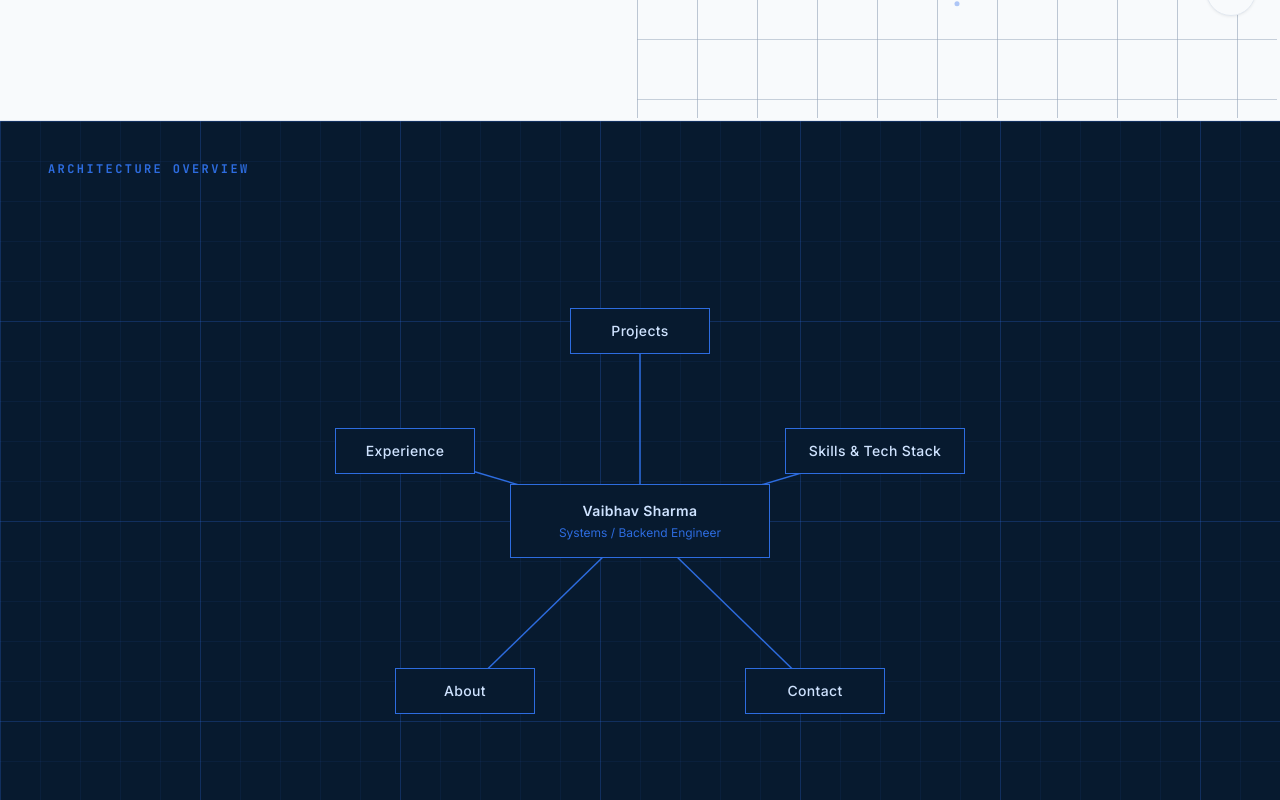
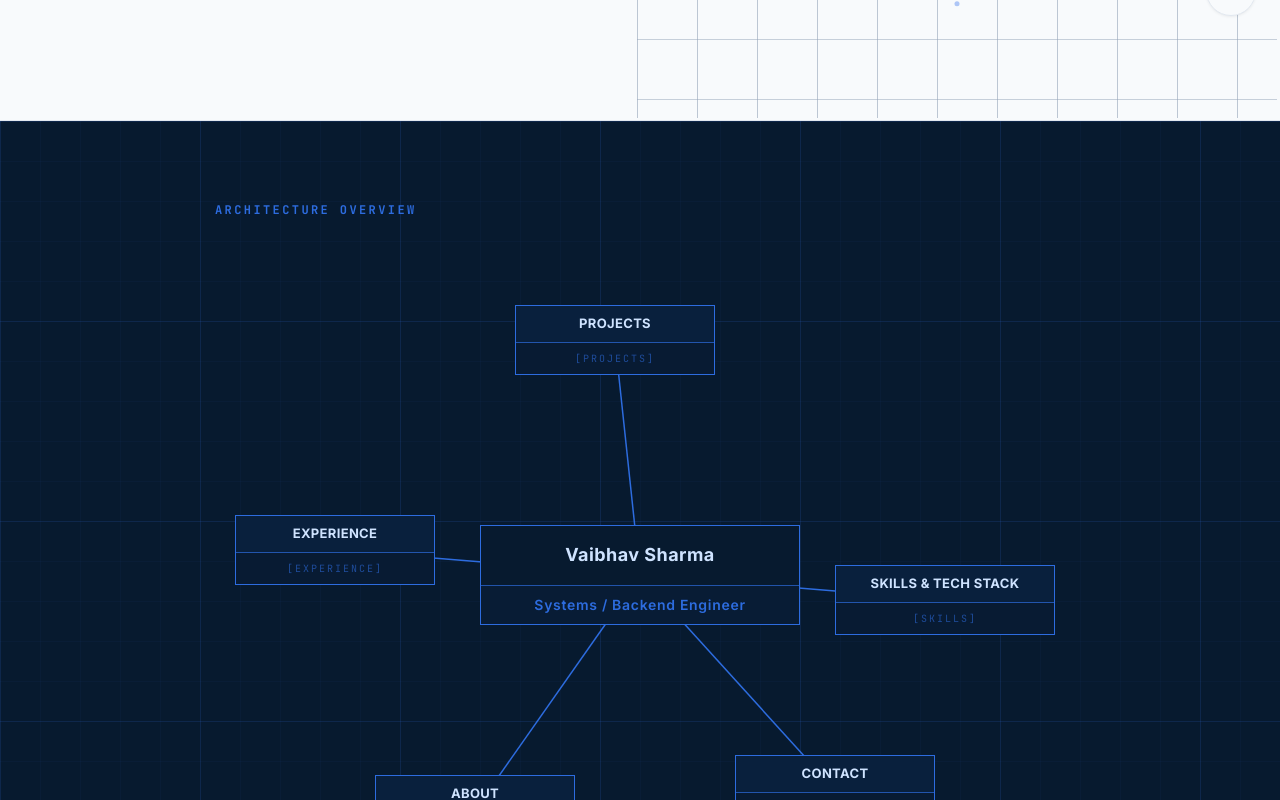
Before and after one commit to sharmavaibhav31/sharmavaibhav31, a React (Vite) app: page / in a window 1280 px wide. Shown: the part 760-1560 px from the top of the page. Built offline with nearby package versions, Linux system fonts and the light colour scheme.

Commit message:
Updated Animation in architecture screen

```diff
--- a/src/components/sections/ArchitectureSection.tsx
+++ b/src/components/sections/ArchitectureSection.tsx
@@ -17,55 +17,55 @@ const nodes: ArchitectureNode[] = [
     {
         id: 'center',
         label: ['Vaibhav Sharma', 'Systems / Backend Engineer'],
-        cx: 325,
-        cy: 250,
-        width: 260,
-        height: 74,
+        cx: 425,
+        cy: 325,
+        width: 320,
+        height: 100,
         description: 'System Root: Orchestrating backend architecture, API design, and production-grade software deployments.',
     },
     {
         id: 'projects',
         label: 'Projects',
-        cx: 325,
-        cy: 60,
-        width: 140,
-        height: 46,
+        cx: 400,
+        cy: 90,
+        width: 200,
+        height: 70,
         description: 'Repository of robust systems, APIs, and scalable infrastructure deployments.',
     },
     {
         id: 'experience',
         label: 'Experience',
-        cx: 90,
-        cy: 180,
-        width: 140,
-        height: 46,
+        cx: 120,
+        cy: 300,
+        width: 200,
+        height: 70,
         description: 'Professional timeline recounting engineering roles and critical system ownership.',
     },
     {
         id: 'skills',
         label: 'Skills & Tech Stack',
-        cx: 560,
-        cy: 180,
-        width: 180,
-        height: 46,
+        cx: 730,
+        cy: 350,
+        width: 220,
+        height: 70,
         description: 'Inventory of languages, frameworks, databases, and operational tooling.',
     },
     {
         id: 'about',
         label: 'About',
-        cx: 150,
-        cy: 420,
-        width: 140,
-        height: 46,
+        cx: 260,
+        cy: 560,
+        width: 200,
+        height: 70,
         description: 'Personal background, engineering philosophy, and analytical approach to problem-solving.',
     },
     {
         id: 'contact',
         label: 'Contact',
-        cx: 500,
-        cy: 420,
-        width: 140,
-        height: 46,
+        cx: 620,
+        cy: 540,
+        width: 200,
+        height: 70,
         description: 'Communication channels for technical discussions, roles, and consulting inquiries.',
     }
 ];
@@ -76,7 +76,7 @@ export const ArchitectureSection: React.FC = () => {
     return (
         <section
             id="architecture"
-            className="relative w-full min-h-[800px] flex items-center justify-center py-24 overflow-hidden border-b border-[#2D6CDF]/20"
+            className="relative w-full min-h-[900px] flex items-center justify-center py-24 overflow-hidden border-b border-[#2D6CDF]/20"
             style={{ backgroundColor: '#071A2F' }}
             aria-label="Architecture Overview"
         >
@@ -91,33 +91,35 @@ export const ArchitectureSection: React.FC = () => {
                 <svg width="100%" height="100%">
                     <defs>
                         <pattern id="blueprint-grid" width="40" height="40" patternUnits="userSpaceOnUse">
-                            <path d="M 40 0 L 0 0 0 40" fill="none" stroke="#2D6CDF" strokeWidth="0.5" opacity="0.3" />
+                            <path d="M 40 0 L 0 0 0 40" fill="none" stroke="#2D6CDF" strokeWidth="0.5" opacity="0.15" />
                         </pattern>
                         <pattern id="blueprint-grid-large" width="200" height="200" patternUnits="userSpaceOnUse">
                             <rect width="200" height="200" fill="url(#blueprint-grid)" />
-                            <path d="M 200 0 L 0 0 0 200" fill="none" stroke="#2D6CDF" strokeWidth="1" opacity="0.4" />
+                            <path d="M 200 0 L 0 0 0 200" fill="none" stroke="#2D6CDF" strokeWidth="1" opacity="0.25" />
                         </pattern>
                     </defs>
                     <rect width="100%" height="100%" fill="url(#blueprint-grid-large)" />
                 </svg>
             </motion.div>
 
-            {/* Top Left Label */}
-            <div className="absolute top-10 left-10 lg:left-12 z-10 font-mono text-[11px] lg:text-xs font-semibold tracking-[0.2em] text-[#2D6CDF]">
-                ARCHITECTURE OVERVIEW
-            </div>
+            {/* Main Interactive Diagram Container */}
+            <div className="relative z-10 flex flex-col w-full max-w-7xl mx-auto items-center justify-center -mt-10">
 
-            {/* Main Interactive Diagram Container */}
-            <div className="relative z-10 flex w-full max-w-7xl mx-auto items-center justify-center">
+                {/* Top Left Label - Closer to Diagram */}
+                <div className="w-[850px] max-w-full px-8 lg:px-0 mb-8 z-10">
+                    <div className="font-mono text-[11px] lg:text-xs font-semibold tracking-[0.2em] text-[#2D6CDF]">
+                        ARCHITECTURE OVERVIEW
+                    </div>
+                </div>
 
                 {/* Diagram */}
                 <motion.div
-                    className="relative w-[650px] h-[500px]"
-                    animate={{ x: hoveredNode ? -160 : 0 }}
+                    className="relative w-[850px] h-[650px] max-w-full transform scale-75 sm:scale-90 lg:scale-100 origin-center"
+                    animate={{ x: hoveredNode ? -100 : 0 }}
                     transition={{ duration: 0.3, ease: [0.25, 0.1, 0.25, 1] }}
                 >
                     {/* SVG Lines */}
-                    <svg className="absolute inset-0 w-full h-full pointer-events-none z-0" viewBox="0 0 650 500">
+                    <svg className="absolute inset-0 w-full h-full pointer-events-none z-0" viewBox="0 0 850 650">
                         {nodes.filter(n => n.id !== 'center').map((node, i) => {
                             const center = nodes.find(n => n.id === 'center')!;
                             const isHovered = hoveredNode?.id === node.id || hoveredNode?.id === 'center';
@@ -131,11 +133,11 @@ export const ArchitectureSection: React.FC = () => {
                                     x2={node.cx}
                                     y2={node.cy}
                                     stroke="#2D6CDF"
-                                    strokeWidth={isHovered ? 2 : 1.5}
+                                    strokeWidth={isHovered ? 2.5 : 1.5}
                                     className="transition-all duration-300"
                                     style={{
-                                        filter: isHovered ? 'drop-shadow(0 0 4px rgba(45,108,223,0.8))' : 'none',
-                                        opacity: isDimmed ? 0.15 : 1
+                                        filter: isHovered ? 'drop-shadow(0 0 5px rgba(45,108,223,0.9))' : 'none',
+                                        opacity: isDimmed ? 0.2 : 1
                                     }}
                                     initial={{ pathLength: 0 }}
                                     whileInView={{ pathLength: 1 }}
@@ -155,7 +157,7 @@ export const ArchitectureSection: React.FC = () => {
                         return (
                             <motion.div
                                 key={node.id}
-                                className="absolute flex flex-col items-center justify-center border cursor-pointer transition-all duration-300 z-10"
+                                className={`absolute flex flex-col border border-solid overflow-hidden cursor-pointer transition-all duration-300 z-10 bg-[#071A2F]`}
                                 style={{
                                     left: node.cx,
                                     top: node.cy,
@@ -163,10 +165,10 @@ export const ArchitectureSection: React.FC = () => {
                                     height: node.height,
                                     x: '-50%',
                                     y: '-50%',
-                                    backgroundColor: '#071A2F',
+                                    borderWidth: '1.5px',
                                     borderColor: isHovered ? '#61dca3' : '#2D6CDF',
                                     opacity: isDimmed ? 0.3 : 1,
-                                    boxShadow: isHovered ? '0 0 12px rgba(97,220,163,0.15) inset, 0 0 8px rgba(97,220,163,0.3)' : 'none',
+                                    boxShadow: isHovered ? '0 0 15px rgba(97,220,163,0.15) inset, 0 0 10px rgba(97,220,163,0.2)' : 'none',
                                 }}
                                 initial={{ opacity: 0, scale: 0.9 }}
                                 whileInView={{ opacity: 1, scale: 1 }}
@@ -179,17 +181,30 @@ export const ArchitectureSection: React.FC = () => {
                                 onMouseLeave={() => setHoveredNode(null)}
                             >
                                 {isCenter ? (
-                                    <div className="text-center transition-colors duration-300">
-                                        <div className={`font-semibold text-sm tracking-wide ${isHovered ? 'text-white' : 'text-[#CFE3FF]'}`}>
-                                            {(node.label as string[])[0]}
+                                    <div className="flex flex-col w-full h-full text-center transition-colors duration-300">
+                                        <div className="flex-1 flex items-center justify-center border-b-[1.5px] border-[#2D6CDF]/70 px-4">
+                                            <div className={`font-bold text-lg tracking-wide ${isHovered ? 'text-white' : 'text-[#CFE3FF]'}`}>
+                                                {(node.label as string[])[0]}
+                                            </div>
                                         </div>
-                                        <div className={`text-xs mt-1 ${isHovered ? 'text-[#61dca3]' : 'text-[#2D6CDF]'}`}>
-                                            {(node.label as string[])[1]}
+                                        <div className="h-[38px] flex items-center justify-center bg-[#2D6CDF]/[0.03]">
+                                            <div className={`text-sm font-semibold tracking-wider ${isHovered ? 'text-[#61dca3]' : 'text-[#2D6CDF]'}`}>
+                                                {(node.label as string[])[1]}
+                                            </div>
                                         </div>
                                     </div>
                                 ) : (
-                                    <div className={`text-sm font-medium tracking-wide transition-colors duration-300 ${isHovered ? 'text-white' : 'text-[#CFE3FF]'}`}>
-                                        {node.label}
+                                    <div className="flex flex-col w-full h-full text-center transition-colors duration-300">
+                                        <div className="h-[38px] flex items-center justify-center border-b-[1.5px] border-[#2D6CDF]/70 px-2 bg-[#2D6CDF]/[0.08]">
+                                            <div className={`text-[13px] font-bold tracking-wide uppercase ${isHovered ? 'text-white' : 'text-[#CFE3FF]'}`}>
+                                                {node.label}
+                                            </div>
+                                        </div>
+                                        <div className="flex-1 p-2 flex items-center justify-center bg-[#2D6CDF]/[0.02]">
+                                            <span className={`text-[10px] font-mono tracking-[0.2em] transition-colors ${isHovered ? 'text-[#61dca3]' : 'text-[#2D6CDF]/60'}`}>
+                                                [{node.id.toUpperCase()}]
+                                            </span>
+                                        </div>
                                     </div>
                                 )}
                             </motion.div>
@@ -201,24 +216,28 @@ export const ArchitectureSection: React.FC = () => {
                 <AnimatePresence>
                     {hoveredNode && (
                         <motion.div
-                            initial={{ opacity: 0, x: 40 }}
+                            initial={{ opacity: 0, x: 30 }}
                             animate={{ opacity: 1, x: 0 }}
-                            exit={{ opacity: 0, x: 40, transition: { duration: 0.2 } }}
+                            exit={{ opacity: 0, x: 30, transition: { duration: 0.2 } }}
                             transition={{ duration: 0.3, ease: 'easeOut' }}
-                            className="absolute right-4 lg:right-12 xl:right-24 w-[280px] md:w-[320px] p-8 border border-[#2D6CDF] bg-[#071A2F]/95 backdrop-blur-md z-20 pointer-events-none"
+                            className="absolute right-[-20px] lg:right-4 w-[280px] md:w-[320px] p-6 border-[1.5px] border-[#2D6CDF] bg-[#071A2F]/95 backdrop-blur-md z-20 pointer-events-none shadow-2xl"
                             style={{
                                 boxShadow: '0 8px 32px rgba(0, 0, 0, 0.6)'
                             }}
                         >
-                            <div className="font-mono text-[10px] text-[#2D6CDF] mb-3 uppercase tracking-widest">
+                            <div className="font-mono text-[10px] text-[#2D6CDF] mb-2 uppercase tracking-widest font-semibold">
                                 Node Details
                             </div>
-                            <h3 className="text-[#CFE3FF] text-lg md:text-xl font-semibold mb-4 border-b border-[#2D6CDF]/30 pb-3">
+                            <h3 className="text-[#CFE3FF] text-[17px] md:text-xl font-bold mb-4 border-b-[1.5px] border-[#2D6CDF]/30 pb-3 uppercase tracking-wide">
                                 {Array.isArray(hoveredNode.label) ? 'System Root' : hoveredNode.label}
                             </h3>
-                            <p className="text-[#CFE3FF]/70 text-sm leading-loose">
+                            <p className="text-[#CFE3FF]/75 text-[13px] leading-loose">
                                 {hoveredNode.description}
                             </p>
+                            <div className="mt-5 border-t border-[#2D6CDF]/20 pt-3 flex justify-between items-center opacity-60">
+                                <span className="font-mono text-[9px] text-[#2D6CDF] tracking-widest">STATUS: SYSTEM_ONLINE</span>
+                                <span className="w-2 h-2 rounded-full bg-[#61dca3] animate-pulse"></span>
+                            </div>
                         </motion.div>
                     )}
                 </AnimatePresence>
```
